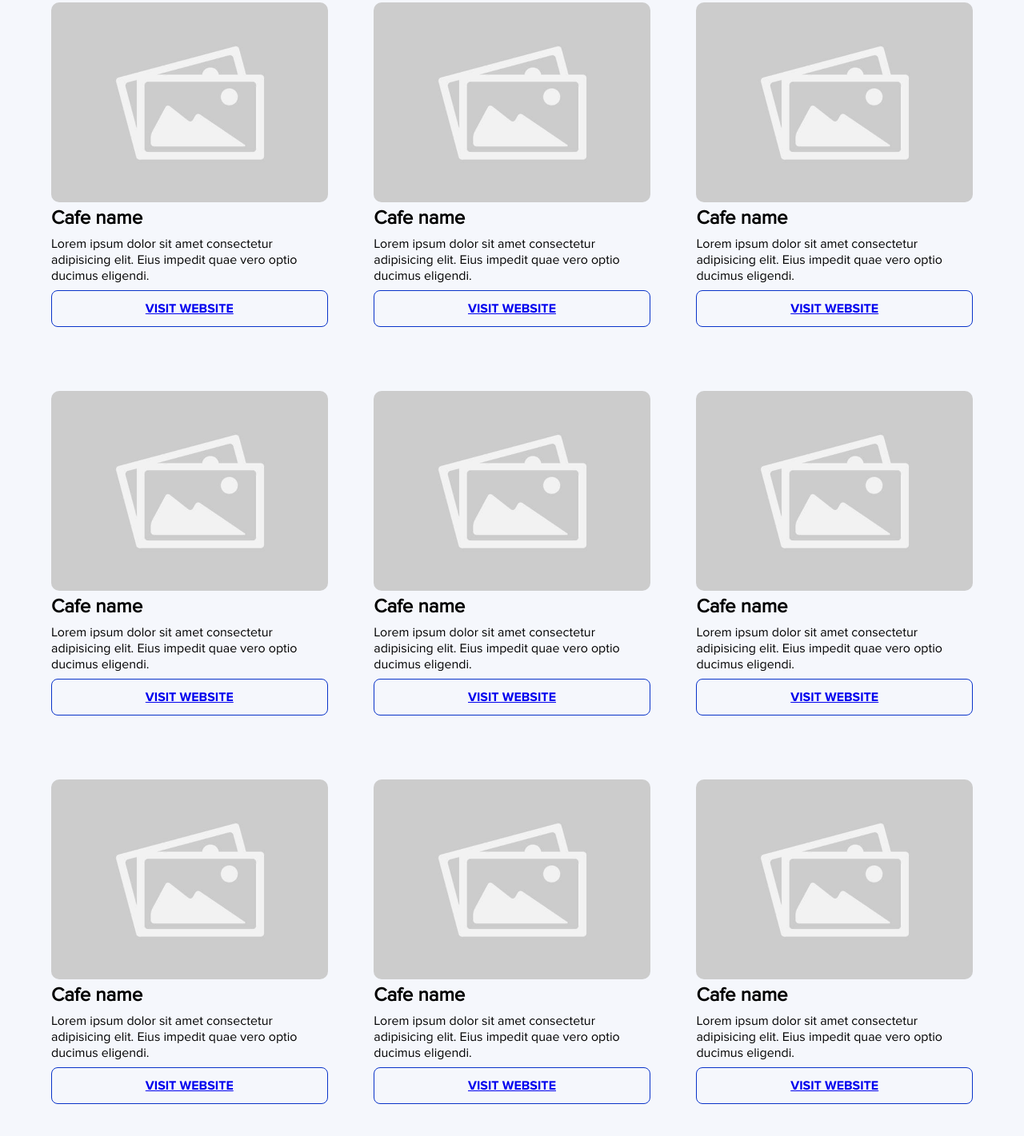
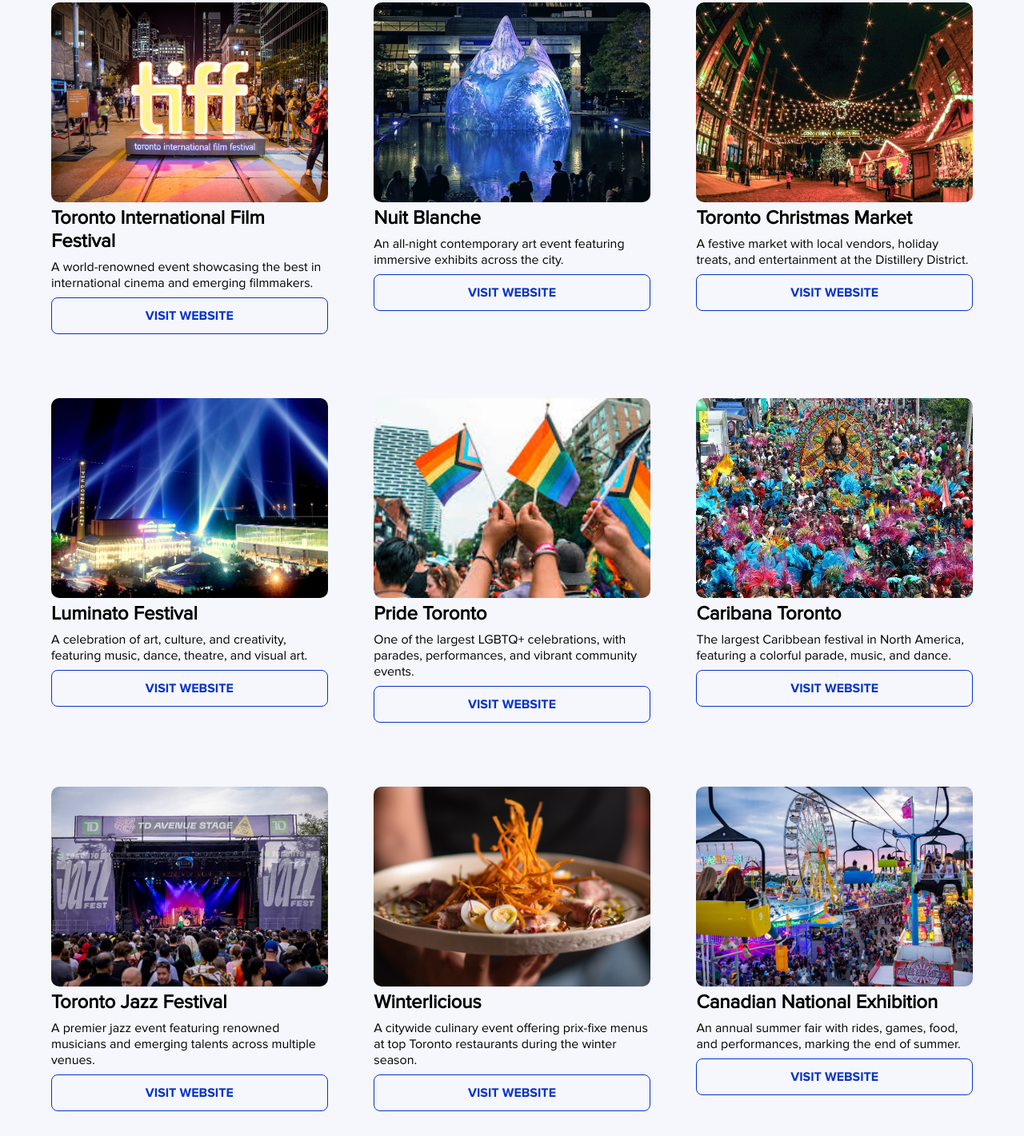
Before and after one commit to mashachitchyan/desn3035-assignment1, a plain HTML site: page events.html in a window 1280 px wide. Shown: the part 699-2120 px from the top of the page at 80% size. Drawn offline with Linux system fonts and the light colour scheme.

Commit message:
Updated content for events

```diff
--- a/events.html
+++ b/events.html
@@ -1,11 +1,13 @@
 <!DOCTYPE html>
 <html lang="en">
+
 <head>
     <meta charset="UTF-8">
     <meta name="viewport" content="width=device-width, initial-scale=1.0">
     <title>Attractions</title>
     <link rel="stylesheet" href="style.css">
 </head>
+
 <body>
     <nav class="header">
         <a href="/index.html"><img src="/images/VisitToronto logo.svg" alt="VisitToronto"></a>
@@ -18,85 +20,86 @@
     <div class="slider">
         <div class="slides">
             <div class="slide">
-                <img src="https://via.placeholder.com/800x400?text=Slide+1" alt="Slide 1">
+                <img src="images/events/tiff.jpg" alt="Slide 1">
             </div>
             <div class="slide">
-                <img src="https://via.placeholder.com/800x400?text=Slide+2" alt="Slide 2">
+                <img src="/images/events/jazzfest.jpg" alt="Slide 2">
             </div>
             <div class="slide">
-                <img src="https://via.placeholder.com/800x400?text=Slide+3" alt="Slide 3">
+                <img src="/images/events/cne.webp" alt="Slide 3">
             </div>
             <div class="slide">
-                <img src="https://via.placeholder.com/800x400?text=Slide+4" alt="Slide 4">
+                <img src="/images/events/caribana.jpg" alt="Slide 4">
             </div>
         </div>
     </div>
     <section class="events">
         <h3 class="intro-to-section">Explore events</h3>
         <div class="featured-items">
-            <article class="attraction-item">
-                <img src="/images/Placeholder.jpg" alt="placeholder" class="card-image">
-                <h2>Cafe name</h2>
-                <p>Lorem ipsum dolor sit amet consectetur adipisicing elit. Eius impedit quae vero optio ducimus
-                    eligendi.</p>
-                <div class="secondary-button"><a href="www.google.com">Visit Website</a></div>
+            <article class="event-item">
+                <img src="/images/events/tiff.jpg" class="card-image">
+                <h2>Toronto International Film Festival</h2>
+                <p>A world-renowned event showcasing the best in international cinema and emerging filmmakers.</p>
+                <a href="https://tiff.net/" class="secondary-button" target="_blank">Visit Website</a>
             </article>
             <article class="event-item">
-                <img src="/images/Placeholder.jpg" alt="placeholder" class="card-image">
-                <h2>Cafe name</h2>
-                <p>Lorem ipsum dolor sit amet consectetur adipisicing elit. Eius impedit quae vero optio ducimus
-                    eligendi.</p>
-                <div class="secondary-button"><a href="www.google.com">Visit Website</a></div>
+                <img src="/images/events/nuit-blanche.avif" class="card-image">
+                <h2>Nuit Blanche</h2>
+                <p>An all-night contemporary art event featuring immersive exhibits across the city.</p>
+                <a href="https://www.toronto.ca/explore-enjoy/festivals-events/nuitblanche/?WT.mc_id=ACS-2024-9-Google&gad_source=1&gbraid=0AAAAADxaNLEa4byDUn6e0utV6UuwHIvJk&gclid=Cj0KCQjwmOm3BhC8ARIsAOSbapUoAo-kihAbMQU7gp8MaguMf0Py0vpo1rq4KJDBr0YkgXTwuCexeboaAnSJEALw_wcB"
+                    class="secondary-button" target="_blank">Visit Website</a>
             </article>
             <article class="event-item">
-                <img src="/images/Placeholder.jpg" alt="placeholder" class="card-image">
-                <h2>Cafe name</h2>
-                <p>Lorem ipsum dolor sit amet consectetur adipisicing elit. Eius impedit quae vero optio ducimus
-                    eligendi.</p>
-                <div class="secondary-button"><a href="www.google.com">Visit Website</a></div>
+                <img src="/images/events/christmasmarket.webp" class="card-image">
+                <h2> Toronto Christmas Market</h2>
+                <p>A festive market with local vendors, holiday treats, and entertainment at the Distillery District.
+                </p>
+                <a href="https://www.thedistillerywintervillage.com/" class="secondary-button" target="_blank">Visit
+                    Website</a>
             </article>
             <article class="event-item">
-                <img src="/images/Placeholder.jpg" alt="placeholder" class="card-image">
-                <h2>Cafe name</h2>
-                <p>Lorem ipsum dolor sit amet consectetur adipisicing elit. Eius impedit quae vero optio ducimus
-                    eligendi.</p>
-                <div class="secondary-button"><a href="www.google.com">Visit Website</a></div>
+                <img src="/images/events/luminato.jpg" class="card-image">
+                <h2>Luminato Festival</h2>
+                <p>A celebration of art, culture, and creativity, featuring music, dance, theatre, and visual art.</p>
+                <a href="http://www.luminatofestival.com/" class="secondary-button" target="_blank">Visit
+                    Website</a>
             </article>
             <article class="event-item">
-                <img src="/images/Placeholder.jpg" alt="placeholder" class="card-image">
-                <h2>Cafe name</h2>
-                <p>Lorem ipsum dolor sit amet consectetur adipisicing elit. Eius impedit quae vero optio ducimus
-                    eligendi.</p>
-                <div class="secondary-button"><a href="www.google.com">Visit Website</a></div>
+                <img src="/images/events/pride.jpeg" class="card-image">
+                <h2>Pride Toronto</h2>
+                <p>One of the largest LGBTQ+ celebrations, with parades, performances, and vibrant community events.</p>
+                <a href="https://www.pridetoronto.com/" class="secondary-button" target="_blank">Visit
+                    Website</a>
             </article>
             <article class="event-item">
-                <img src="/images/Placeholder.jpg" alt="placeholder" class="card-image">
-                <h2>Cafe name</h2>
-                <p>Lorem ipsum dolor sit amet consectetur adipisicing elit. Eius impedit quae vero optio ducimus
-                    eligendi.</p>
-                <div class="secondary-button"><a href="www.google.com">Visit Website</a></div>
+                <img src="/images/events/caribana.jpg" class="card-image">
+                <h2>Caribana Toronto</h2>
+                <p>The largest Caribbean festival in North America, featuring a colorful parade, music, and dance.</p>
+                <a href="https://www.caribanatoronto.com/" class="secondary-button" target="_blank">Visit
+                    Website</a>
             </article>
             <article class="event-item">
-                <img src="/images/Placeholder.jpg" alt="placeholder" class="card-image">
-                <h2>Cafe name</h2>
-                <p>Lorem ipsum dolor sit amet consectetur adipisicing elit. Eius impedit quae vero optio ducimus
-                    eligendi.</p>
-                <div class="secondary-button"><a href="www.google.com">Visit Website</a></div>
+                <img src="/images/events/jazzfest.jpg" class="card-image">
+                <h2>Toronto Jazz Festival</h2>
+                <p>A premier jazz event featuring renowned musicians and emerging talents across multiple venues.</p>
+                <a href="https://torontojazz.com/" class="secondary-button" target="_blank">Visit
+                    Website</a>
             </article>
             <article class="event-item">
-                <img src="/images/Placeholder.jpg" alt="placeholder" class="card-image">
-                <h2>Cafe name</h2>
-                <p>Lorem ipsum dolor sit amet consectetur adipisicing elit. Eius impedit quae vero optio ducimus
-                    eligendi.</p>
-                <div class="secondary-button"><a href="www.google.com">Visit Website</a></div>
+                <img src="/images/events/winterlicious.png" alt="placeholder" class="card-image">
+                <h2>Winterlicious</h2>
+                <p>A citywide culinary event offering prix-fixe menus at top Toronto restaurants during the winter season.</p>
+                <a href="https://www.toronto.ca/explore-enjoy/festivals-events/winterlicious/" class="secondary-button" target="_blank">Visit
+                    Website</a>
             </article>
             <article class="event-item">
-                <img src="/images/Placeholder.jpg" alt="placeholder" class="card-image">
-                <h2>Cafe name</h2>
-                <p>Lorem ipsum dolor sit amet consectetur adipisicing elit. Eius impedit quae vero optio ducimus
-                    eligendi.</p>
-                <div class="secondary-button"><a href="www.google.com">Visit Website</a></div>
+                <img src="/images/events/cne.webp" alt="placeholder" class="card-image">
+                <h2>Canadian National Exhibition</h2>
+                <p>An annual summer fair with rides, games, food, and performances, marking the end of summer.</p>
+                <a href="https://www.theex.com/" class="secondary-button" target="_blank">Visit
+                    Website</a>
             </article>
+
         </div>
     </section>
     <footer>
@@ -110,4 +113,57 @@
         </div>
     </footer>
 </body>
+
 </html>
+
+
+
+
+<!-- Festivals and Events in Toronto:
+Toronto International Film Festival (TIFF)
+Description: Renowned film festival showcasing international cinema, attracting filmmakers and celebrities.
+Website: tiff.net
+Caribana (Toronto Caribbean Carnival)
+Description: Vibrant celebration of Caribbean culture featuring a parade, music, and dance.
+Website: caribanatoronto.com
+Toronto Pride
+Description: One of the largest LGBTQ+ festivals in the world, celebrating diversity and inclusion.
+Website: torontopride.com
+Toronto Christmas Market
+Description: Festive market in the Distillery District featuring artisanal goods, food, and holiday cheer.
+Website: torontochristmasmarket.com
+Nuit Blanche
+Description: All-night art festival transforming the city into a massive contemporary art gallery.
+Website: nbto.com
+TD Toronto Jazz Festival
+Description: Celebrated jazz festival featuring performances by renowned artists in various venues.
+Website: torontojazz.com
+Toronto Waterfront Marathon
+Description: Annual marathon event attracting runners from around the world, with various race distances.
+Website: torontowaterfrontmarathon.com
+Toronto Fringe Festival
+Description: Independent theatre festival showcasing diverse performances and promoting emerging artists.
+Website: torontofringe.ca
+Canadian National Exhibition (CNE)
+Description: Iconic annual fair featuring rides, games, food, and cultural exhibits during late summer.
+Website: theex.com
+Hot Docs Canadian International Documentary Festival
+Description: North America’s largest documentary festival, showcasing innovative and impactful films.
+Website: hotdocs.ca
+Cultural and Arts Festivals:
+Luminato Festival
+Description: Celebrates arts and creativity with performances, installations, and events across the city.
+Website: luminatofestival.com
+Taste of the Danforth
+Description: Greek food festival showcasing delicious cuisine, culture, and entertainment in Greektown.
+Website: tasteofthedanforth.com
+Toronto Outdoor Art Fair
+Description: Largest outdoor art fair in Canada, featuring works from local and emerging artists.
+Website: torontooutdoorartfair.com
+Mosaic International South Asian Film Festival (MISAFF)
+Description: Celebrates South Asian cinema with a range of films and cultural events.
+Website: misaff.com
+Toronto Black Film Festival
+Description: Showcases films by Black creators and tells diverse stories from the Black experience.
+Website: torontoblackfilm.com
+These events and festivals offer a rich tapestry of culture, art, and community engagement in Toronto throughout the year! Enjoy exploring! -->
```
Also changed, not shown: images/events/caribana.jpg (added), images/events/christmasmarket.webp (added), images/events/cne.webp (added), images/events/jazzfest.jpg (added), images/events/luminato.jpg (added), images/events/nuit-blanche.avif (added), images/events/pride.jpeg (added), images/events/tiff.jpg (added), images/events/winterlicious.png (added).
